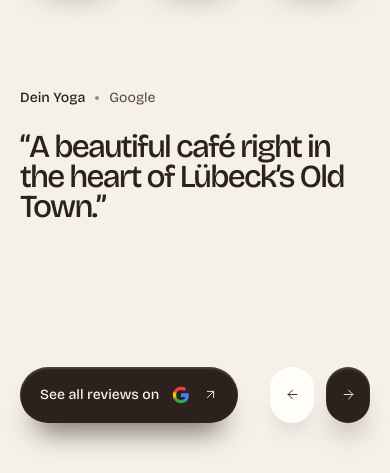
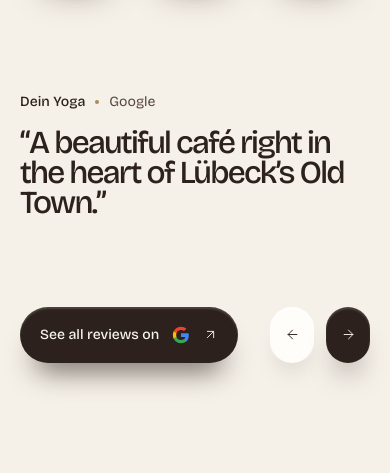
Before and after one commit to veokleo-create07/coffee.luebeck.web, a Next.js app: page /en in a window 390 px wide. Shown: the part 1160-1633 px from the top of the page. Built offline with nearby package versions, Linux system fonts and the light colour scheme.

Commit message:
Move mobile review controls upward

```diff
--- a/components/reviews-section.tsx
+++ b/components/reviews-section.tsx
@@ -27,7 +27,7 @@ function ReviewQuote({ review }: { review: LocalReview }) {
       <span className="h-1 w-1 rounded-full bg-brass" aria-hidden="true" />
       <span className="text-espresso-soft">Google</span>
     </div>
-    <blockquote className="mt-6 max-w-4xl text-[clamp(2rem,4.4vw,4.75rem)] font-medium leading-[0.94] tracking-[-0.055em] text-espresso md:mt-8">
+    <blockquote className="mt-4 max-w-4xl text-[clamp(2rem,4.4vw,4.75rem)] font-medium leading-[0.94] tracking-[-0.055em] text-espresso md:mt-8">
       “{words.map((word, index) => <span key={`${word}-${index}`} className="review-word inline-block">{word}{index < words.length - 1 ? "\u00a0" : ""}</span>)}”
     </blockquote>
   </article>;
@@ -95,10 +95,10 @@ export function ReviewsSection({ locale, dictionary }: ReviewsSectionProps) {
   return <section ref={sectionRef} id="reviews" className="overflow-hidden bg-ivory px-[var(--page-gutter)] py-20 md:py-32" aria-labelledby="reviews-title">
     <div className="mx-auto max-w-7xl">
       <h2 id="reviews-title" className="sr-only">{dictionary.reviews.heading}</h2>
-      <div className="relative min-h-[13rem] md:min-h-[18rem]" data-review-reveal>
+      <div className="relative min-h-[10rem] md:min-h-[18rem]" data-review-reveal>
         {reviews.map((review, index) => <div key={`${review.name}-${index}`} ref={(element) => { quoteRefs.current[index] = element; }} data-review-index={index} aria-hidden={index !== active}><ReviewQuote review={review} /></div>)}
       </div>
-      <div data-review-reveal className="flex flex-wrap items-center justify-between gap-6 pt-1">
+      <div data-review-reveal className="-mt-3 flex flex-wrap items-center justify-between gap-6 pt-1 md:mt-0">
         <Link href={googleReviewsHref} target="_blank" rel="noreferrer" aria-label={dictionary.reviews.googleLink} className="site-button site-button-primary group h-12 min-h-12 gap-3 !rounded-full px-5 text-sm"><span>{locale === "de" ? "Alle Bewertungen ansehen" : "See all reviews on"}</span><svg viewBox="0 0 24 24" className="h-5 w-5 shrink-0" aria-hidden="true"><path fill="#4285F4" d="M21.35 12.27c0-.79-.07-1.55-.22-2.27H12v4.3h5.24a4.48 4.48 0 0 1-1.94 2.94v2.45h3.14c1.84-1.69 2.91-4.18 2.91-7.42Z" /><path fill="#34A853" d="M12 21.99c2.63 0 4.84-.87 6.45-2.35l-3.14-2.45c-.87.58-1.98.93-3.31.93-2.54 0-4.69-1.72-5.46-4.03H3.3v2.53A9.75 9.75 0 0 0 12 21.99Z" /><path fill="#FBBC05" d="M6.54 14.09A5.86 5.86 0 0 1 6.24 12c0-.73.13-1.44.3-2.09V7.38H3.3A9.99 9.99 0 0 0 2.25 12c0 1.67.4 3.25 1.05 4.62l3.24-2.53Z" /><path fill="#EA4335" d="M12 5.88c1.43 0 2.72.49 3.73 1.46l2.8-2.8C16.84 2.96 14.63 2 12 2a9.75 9.75 0 0 0-8.7 5.38l3.24 2.53C7.31 7.6 9.46 5.88 12 5.88Z" /></svg><ArrowUpRight size={15} strokeWidth={1.5} aria-hidden="true" className="transition-transform duration-300 group-hover:-translate-y-0.5 group-hover:translate-x-0.5" /></Link>
         <div className="flex items-center gap-3" aria-label={dictionary.reviews.progressLabel.replace("{current}", String(active + 1)).replace("{total}", String(reviews.length))}>
           <button type="button" onClick={() => moveReview(-1)} className="site-button site-button-secondary h-11 w-11 min-h-11 !rounded-full !p-0" aria-label={dictionary.reviews.previous}><ArrowLeft size={15} strokeWidth={1.5} aria-hidden="true" /></button>
```
